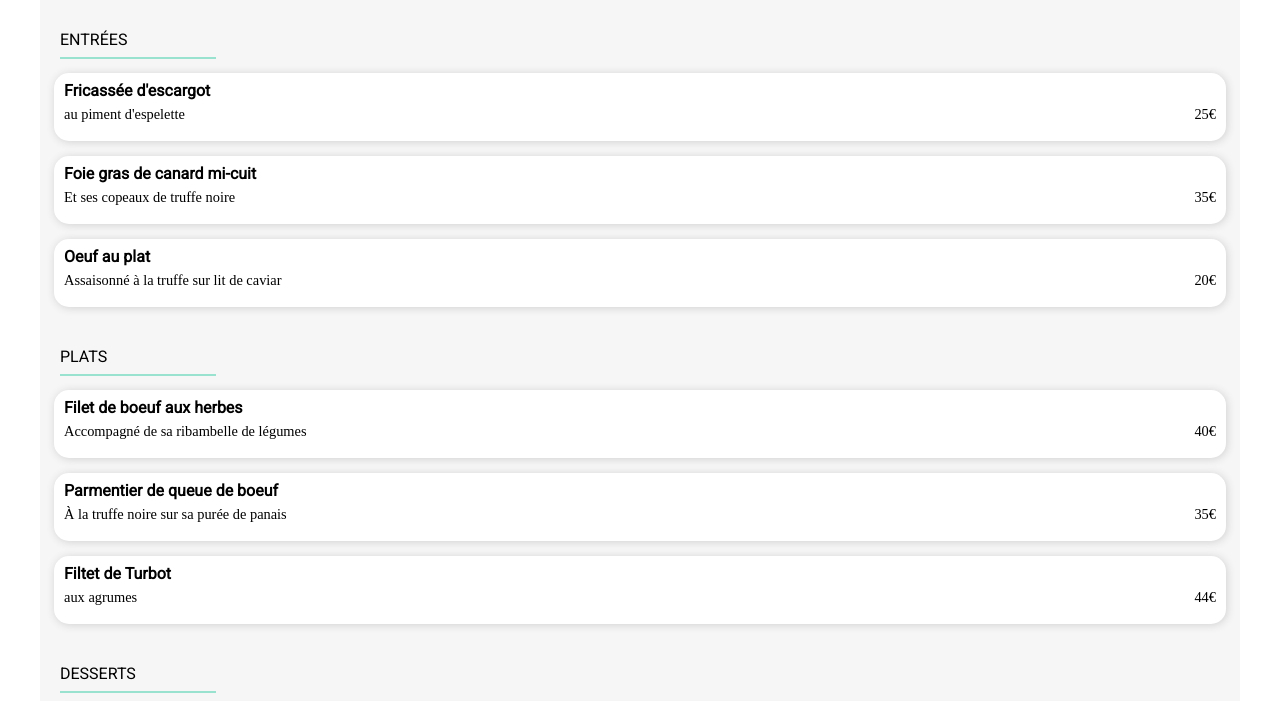
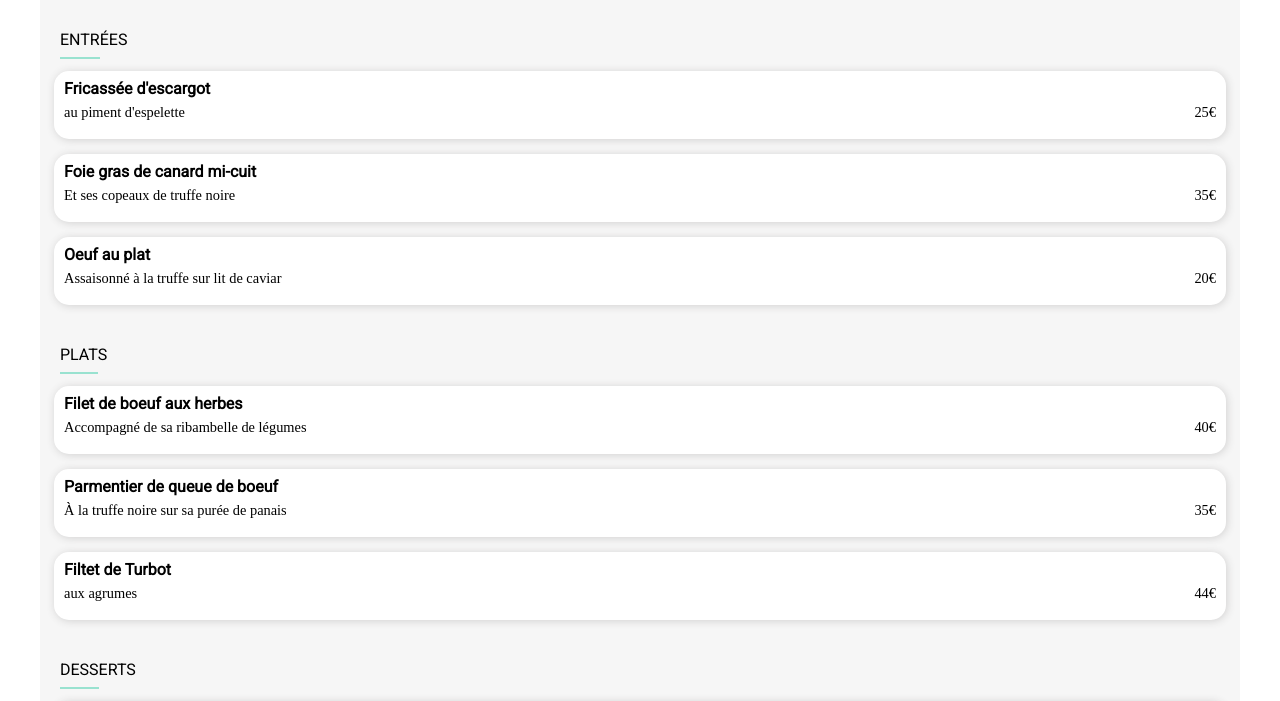
Before and after one commit to YacineFARID/YacineFARID_3_2202201, a website: page page1.html in a window 1280 px wide. Shown: the part 314-1015 px from the top of the page. Drawn offline with Linux system fonts and the light colour scheme; a web font is replaced by a local one.

Commit message:
border h2

```diff
--- a/page1.html
+++ b/page1.html
@@ -33,7 +33,7 @@
                 </div>
             </div>
             <div class="menu-list">
-                <h2>ENTRÉES</h2>
+                <h2><span class="border">ENTR</span>ÉES</h2>
                 <ul>
                     <li class="parent">
                         <div class="menu-list__description">
@@ -68,7 +68,7 @@
                 </ul>
             </div>
             <div class="menu-list menu-plats">
-                <h2>PLATS</h2>
+                <h2><span class="border">PLAT</span>S</h2>
                 <ul>
                     <li class="parent">
                         <div class="menu-list__description">
@@ -103,7 +103,7 @@
                 </ul>
             </div>
             <div class="menu-list menu-desserts">
-                <h2>DESSERTS</h2>
+                <h2><span class="border">DESS</span>ERTS</h2>
                 <ul>
                     <li class="parent">
                         <div class="menu-list__description">
--- a/sass/pages/_menu.scss
+++ b/sass/pages/_menu.scss
@@ -86,6 +86,9 @@
   padding-bottom: 8px;
   margin: 0;
   margin-left: 20px;
+}
+.border {
+  padding-bottom: 8px;
   border-bottom: 2px solid $color-tertiary;
 }
 .menu-list ul {
```
Also changed, not shown: page2.html (+3 -3 lines), page3.html (+3 -3 lines), page4.html (+3 -3 lines), public/css/style.css, 1 other file.
